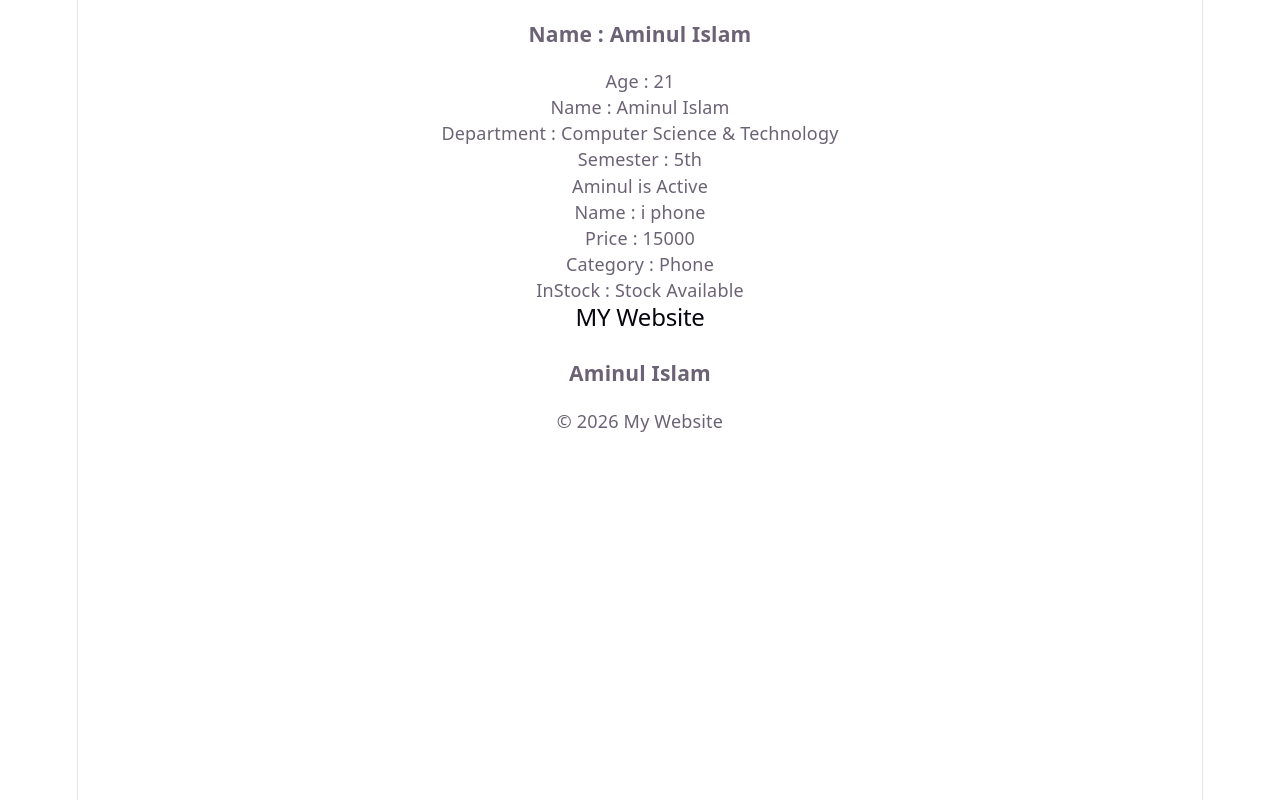
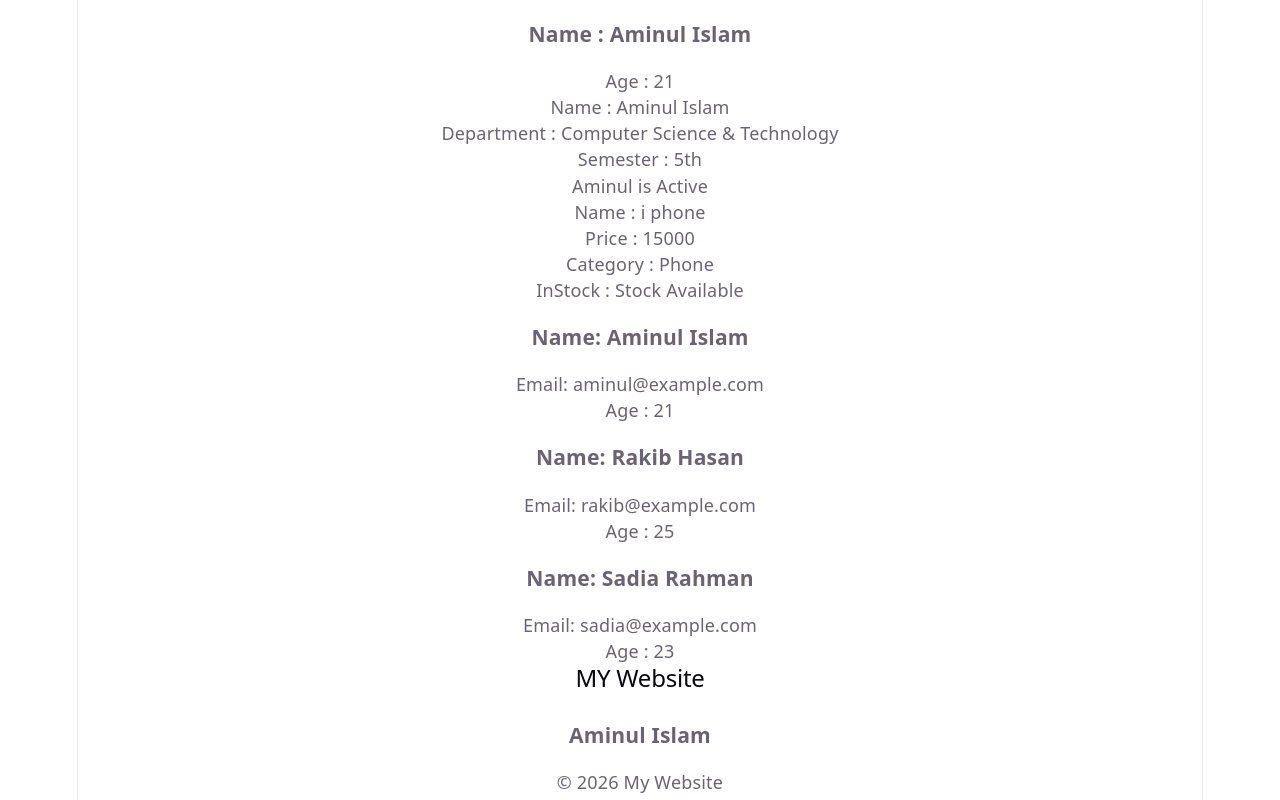
Before and after one commit to aminulislamdev/programming-hero-module-27, a React (Vite) app in the folder 03-components-and-props/: page / in a window 1280 px wide. Built offline with nearby package versions, Linux system fonts and the light colour scheme.

Commit message:
Add UserList component with array props

```diff
--- a/03-components-and-props/src/App.tsx
+++ b/03-components-and-props/src/App.tsx
@@ -6,13 +6,38 @@ import Profile from './components/Profile'
 import Status from './components/Status'
 import Student from './components/Student'
 import User from './components/User'
+import UserList from './components/UserList'
 
 function App() {
+
+  const users = [
+    {
+      id: 1,
+      name: 'Aminul Islam',
+      email: 'aminul@example.com',
+      age: 21
+    },
+    {
+      id: 2,
+      name: 'Rakib Hasan',
+      email: 'rakib@example.com',
+      age: 25
+    },
+    {
+      id: 3,
+      name: 'Sadia Rahman',
+      email: 'sadia@example.com',
+      age: 23
+    }
+  ];
+
   return <>
     <User name="Aminul Islam" age={21} />
     <Student name="Aminul Islam" department='Computer Science & Technology' semester={5}/>
     <Status name="Aminul" isActive={true}/>
     <ProductCard name='i phone' price={15000} category='Phone' inStock= {true}></ProductCard>
+
+    <UserList users={users}></UserList>
 
     <Header></Header>
     <Profile></Profile>
--- /dev/null
+++ b/03-components-and-props/src/components/UserList.tsx
@@ -0,0 +1,27 @@
+interface User {
+  id: number;
+  name: string;
+  email: string;
+  age: number;
+}
+
+type UserListProps = {
+  users: User[]
+}
+
+export default function UserList({ users }: UserListProps) {
+  return (
+    <div>
+      {
+        users.map((user) =>
+        (
+          <div key={user.id} >
+            <h3>Name: {user.name}</h3>
+            <p>Email: {user.email}</p>
+            <p>Age : {user.age}</p>
+          </div>
+        ))
+      }
+    </div>
+  )
+}
```
